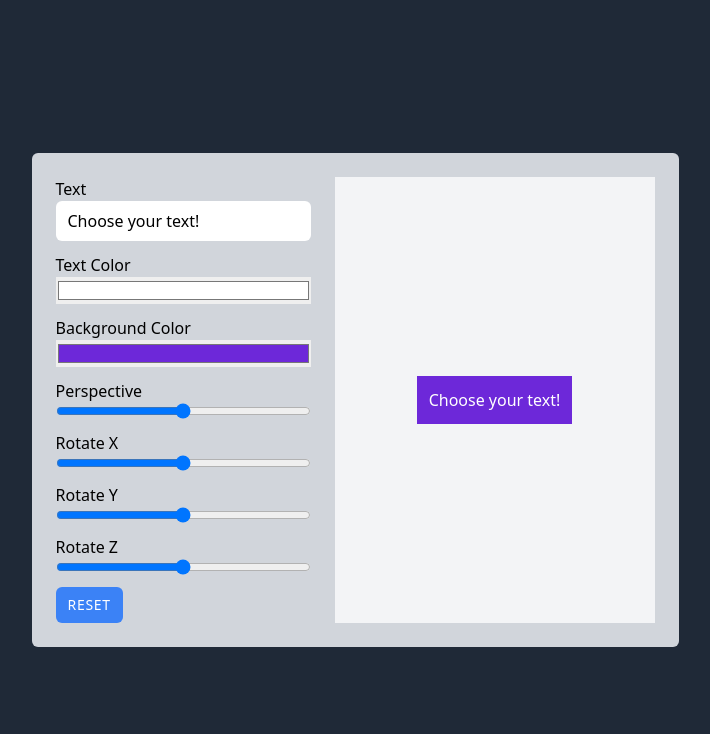
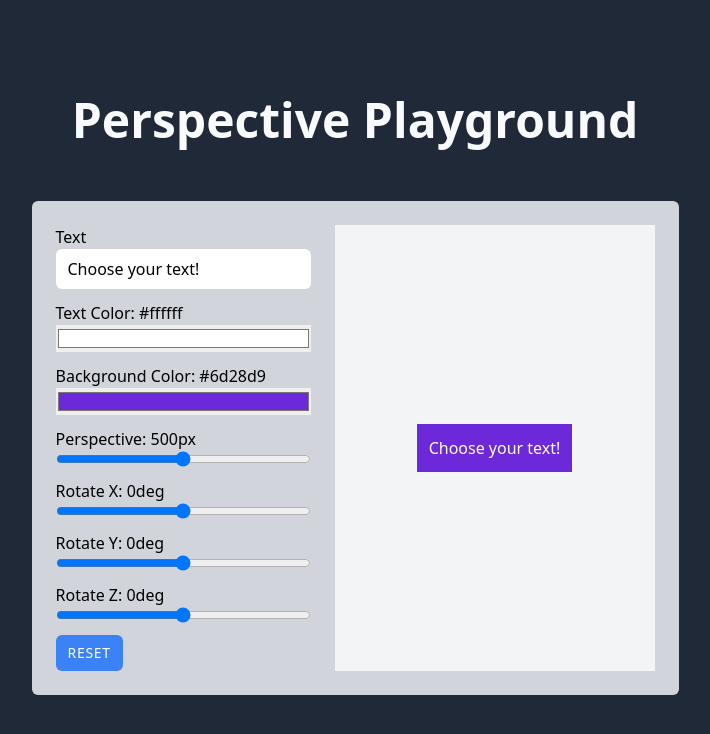
Before and after one commit to RilDev/perspective-playground, a Vue app: page / in a window 1280 px wide. Shown: the top 734 px of the page, without its empty margins (285-995 px from the left). Built offline with nearby package versions, Linux system fonts and the light colour scheme.

Commit message:
add values in labels

```diff
--- a/index.html
+++ b/index.html
@@ -4,7 +4,7 @@
     <meta charset="UTF-8" />
     <link rel="icon" href="/favicon.ico" />
     <meta name="viewport" content="width=device-width, initial-scale=1.0" />
-    <title>Vite App</title>
+    <title>Perspective Playground</title>
   </head>
   <body>
     <div id="app"></div>
--- a/src/App.vue
+++ b/src/App.vue
@@ -1,5 +1,11 @@
 <template>
-  <div class="bg-gray-800 h-screen flex items-center justify-center">
+  <div class="px-10 py-24 bg-gray-800 h-screen">
+    <header>
+      <div class="text-5xl text-gray-50 text-center font-bold">
+        Perspective Playground
+      </div>
+    </header>
+    <div class="flex flex-col items-center justify-center h-full">
       <main class="bg-gray-300 p-6 rounded-md flex">
         <section class="flex flex-col justify-between mr-6">
           <div class="flex flex-col">
@@ -12,7 +18,7 @@
               class="px-3 py-2 mb-3 rounded-md"
             />
 
-          <label for="text-color">Text Color</label>
+            <label for="text-color">Text Color: {{ textColor }}</label>
             <input
               v-model="textColor"
               type="color"
@@ -20,7 +26,9 @@
               class="w-full mb-3"
             />
 
-          <label for="background-color">Background Color</label>
+            <label for="background-color"
+              >Background Color: {{ backgroundColor }}</label
+            >
             <input
               v-model="backgroundColor"
               type="color"
@@ -28,7 +36,7 @@
               class="w-full mb-3"
             />
 
-          <label for="perspective">Perspective</label>
+            <label for="perspective">Perspective: {{ perspective }}px</label>
             <input
               v-model="perspective"
               type="range"
@@ -38,7 +46,7 @@
               class="bg-gray-800 mb-3"
             />
 
-          <label for="rotate-x">Rotate X</label>
+            <label for="rotate-x">Rotate X: {{ rotateX }}deg</label>
             <input
               v-model="rotateX"
               type="range"
@@ -48,7 +56,7 @@
               class="mb-3"
             />
 
-          <label for="rotate-y">Rotate Y</label>
+            <label for="rotate-y">Rotate Y: {{ rotateY }}deg</label>
             <input
               v-model="rotateY"
               type="range"
@@ -58,7 +66,7 @@
               class="mb-3"
             />
 
-          <label for="rotate-z">Rotate Z</label>
+            <label for="rotate-z">Rotate Z: {{ rotateZ }}deg</label>
             <input
               v-model="rotateZ"
               type="range"
@@ -92,6 +100,7 @@
           </div>
         </section>
       </main>
+    </div>
   </div>
 </template>
 
```
Lines whose indentation alone changed are shown as unchanged.
